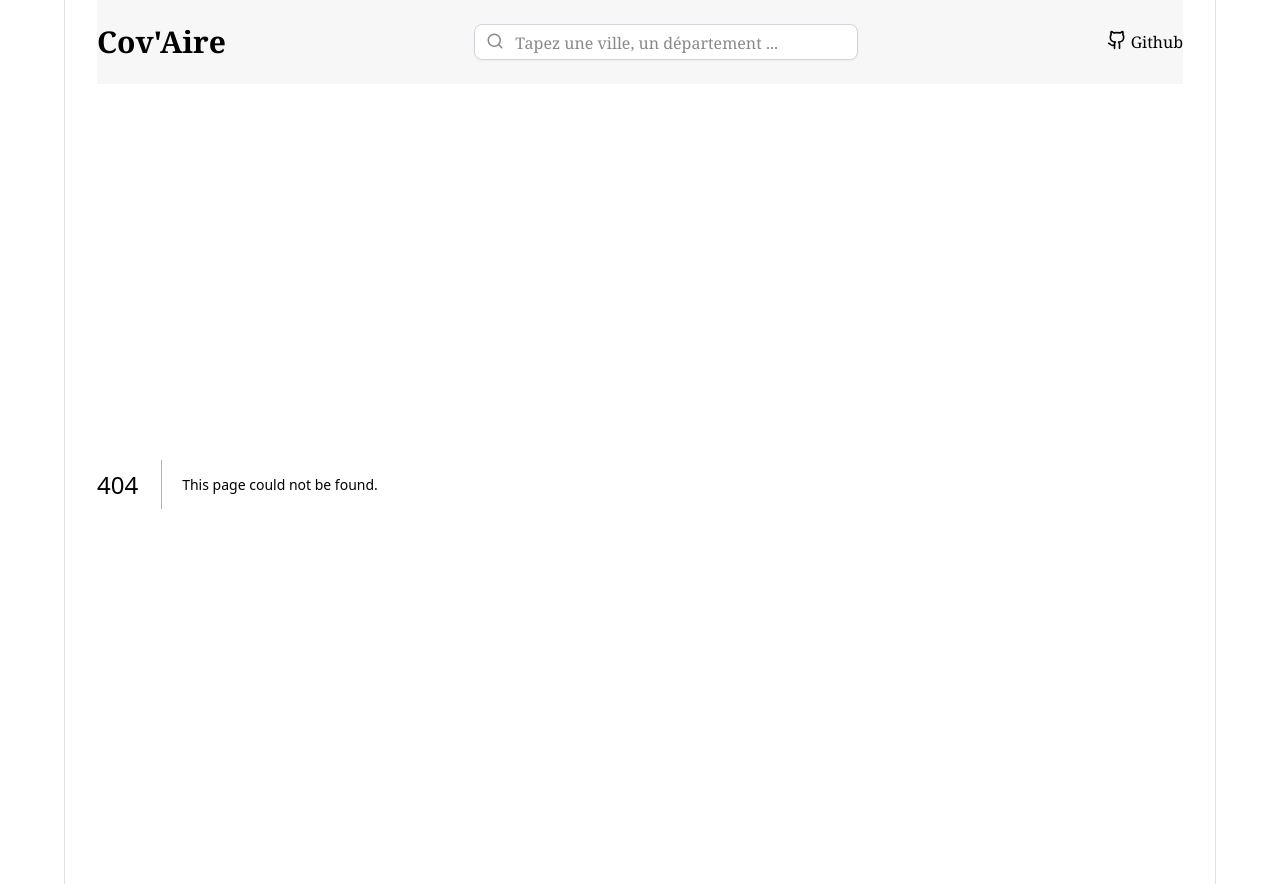
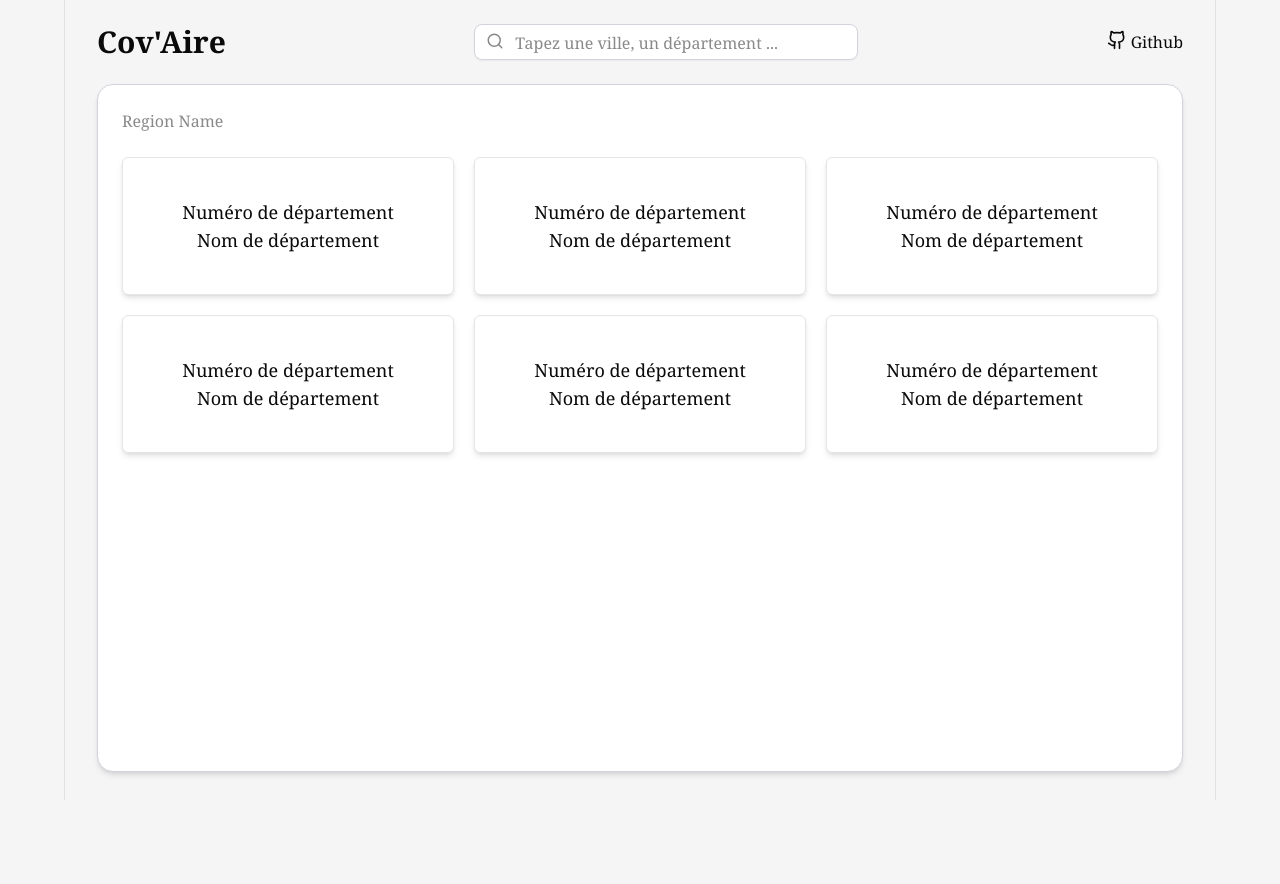
Before and after one commit to mohamed-rahmani/Cov-Aire, a Next.js app in the folder frontend/: page /regions/name in a window 1280 px wide. Before the commit this address had no page. After the commit the page ends 800 px from the top, so only its background shows below. Built offline with nearby package versions, Linux system fonts and the light colour scheme.

Commit message:
added: page for department

```diff
--- /dev/null
+++ b/frontend/src/app/regions/[region]/page.tsx
@@ -0,0 +1,17 @@
+import DepartmentCard from "@/components/DepartmentCard";
+
+export default function page() {
+  return (
+    <div className="bg-white w-full rounded-2xl border border-gray-300 shadow-md mb-7">
+      <div className="px-6 py-6 text-[#898989]">Region Name</div>
+      <div className="grid grid-cols-3 gap-5 px-6">
+        <DepartmentCard/>
+        <DepartmentCard/>
+        <DepartmentCard/>
+        <DepartmentCard/>
+        <DepartmentCard/>
+        <DepartmentCard/>
+      </div>
+    </div>
+  );
+}
--- /dev/null
+++ b/frontend/src/components/DepartmentCard.tsx
@@ -0,0 +1,8 @@
+export default function DepartmentCard() {
+    return (
+      <div className="bg-white py-10 rounded-md cursor-pointer transition duration-300 ease-in-out hover:scale-105 shadow-md border flex flex-col items-center">
+        <div className="text-lg">Numéro de département</div>
+        <div className="text-lg">Nom de département</div>
+      </div>
+    );
+  }
--- a/frontend/src/components/RegionCard.tsx
+++ b/frontend/src/components/RegionCard.tsx
@@ -1,7 +1,9 @@
+import Link from "next/link";
+
 export default function RegionCard() {
   return (
-    <div className="bg-white rounded-md cursor-pointer transition duration-300 ease-in-out hover:scale-105 shadow-md border flex flex-col items-center">
+    <Link href={"/regions/" + "name"} className="bg-white rounded-md cursor-pointer transition duration-300 ease-in-out hover:scale-105 shadow-md border flex flex-col items-center">
       <div className="py-10 text-lg">Corse</div>
-    </div>
+    </Link>
   );
 }
```
